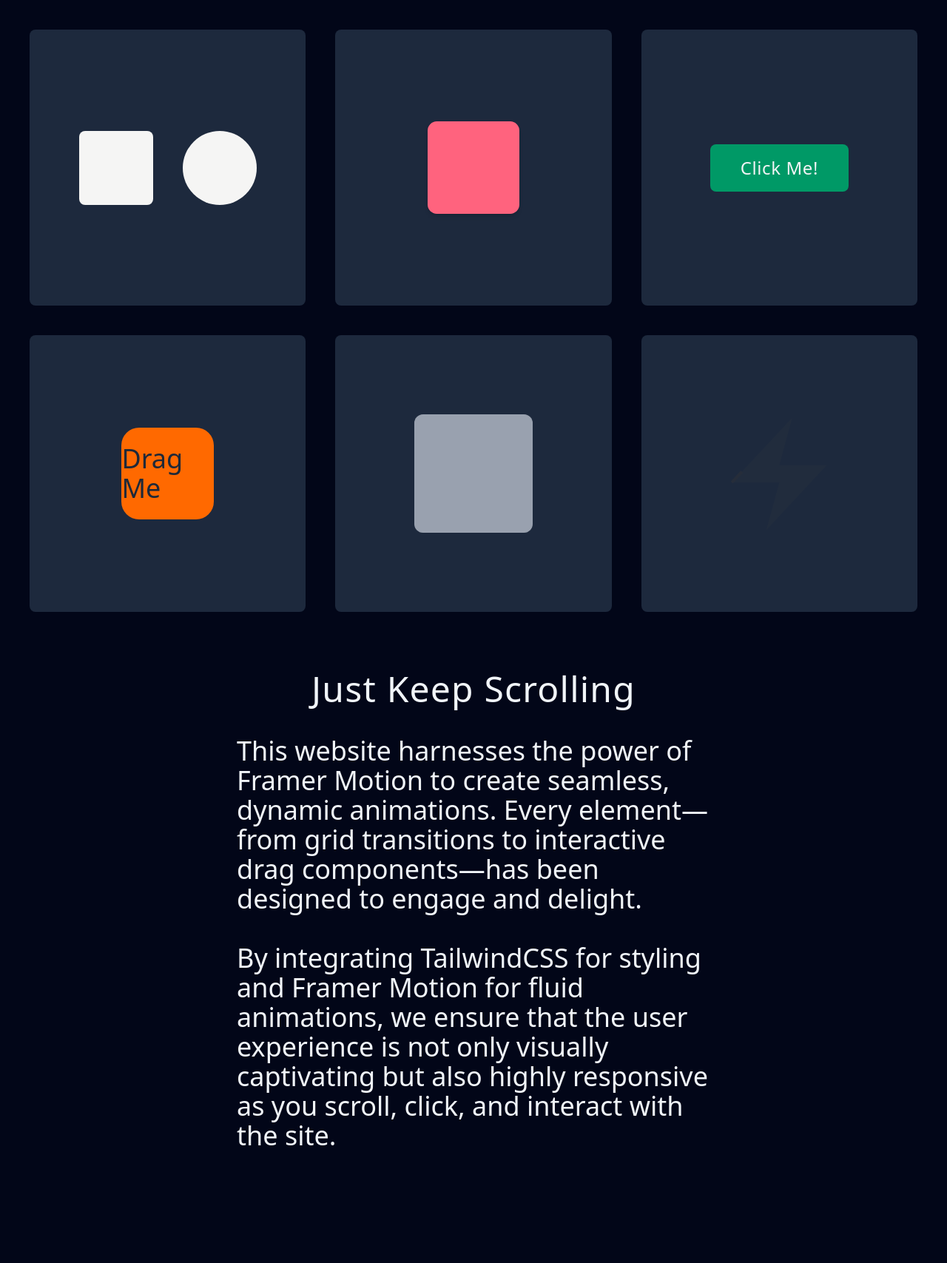
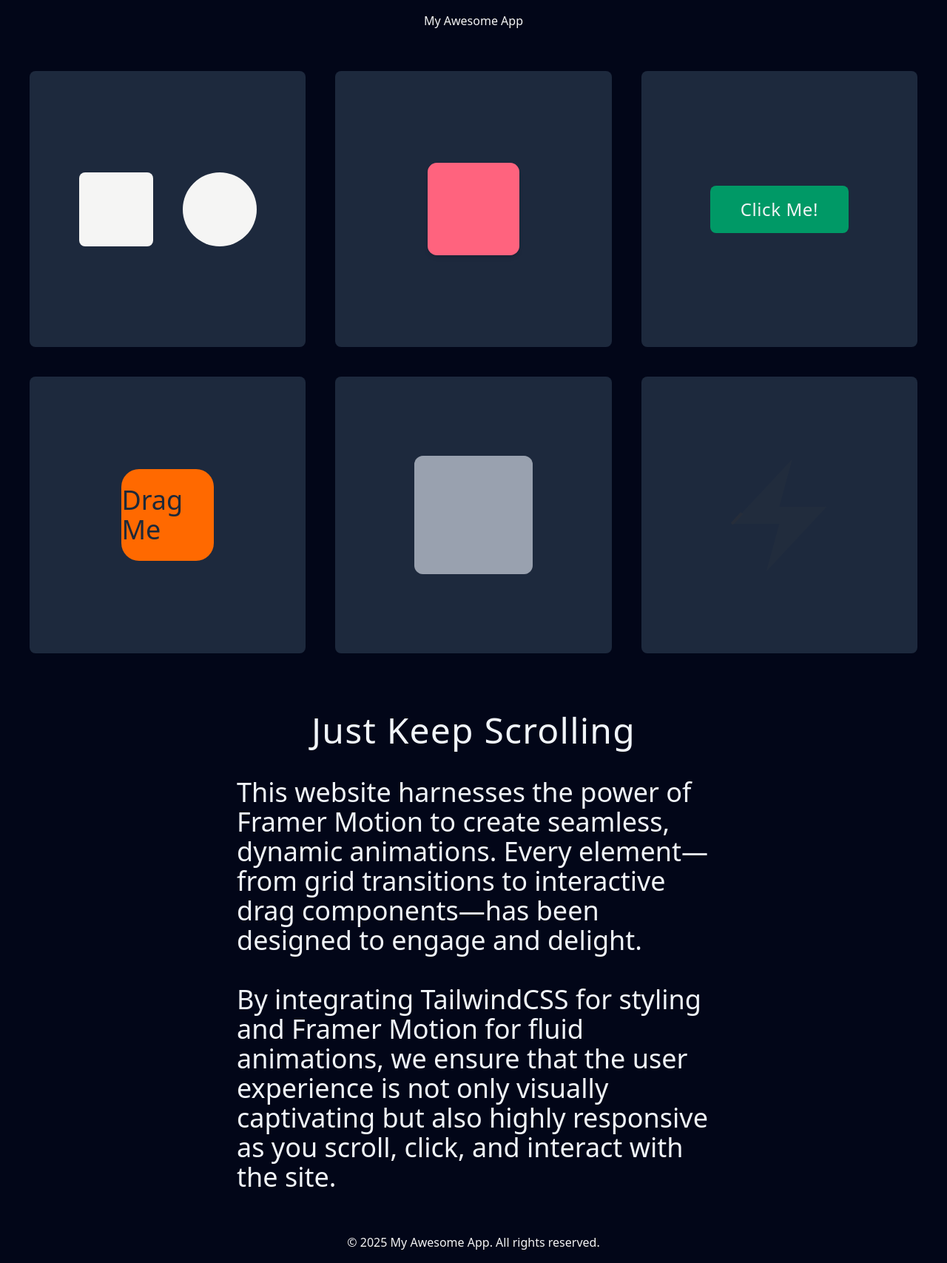
Before and after one commit to Shashank1394/framer, a React (Vite) app: page / in a window 1280 px wide. Shown: the whole page at 74% size. Before the commit the page ends 1595 px from the top, so only its background shows below. Built offline with nearby package versions, Linux system fonts and the light colour scheme.

Commit message:
feat: add Header and Footer components for improved layout and branding

```diff
--- a/src/App.jsx
+++ b/src/App.jsx
@@ -8,6 +8,8 @@ import {
   useTransform,
 } from "framer-motion";
 import { useRef, useEffect } from "react";
+import Header from "./components/Header";
+import Footer from "./components/Footer";
 
 const gridContainerVariants = {
   hidden: { opacity: 0 },
@@ -63,6 +65,8 @@ function App() {
   }, [isTextInView, mainControls]);
 
   return (
+    <>
+      <Header />
       <div className="flex flex-col gap-10 overflow-x-hidden">
         {/* Grid Animations Section */}
         <motion.section
@@ -138,7 +142,12 @@ function App() {
             <motion.div
               className="w-1/3 h-1/3 bg-orange-500 rounded-3xl cursor-grab text-4xl text-gray-800 font-medium flex items-center justify-center"
               drag
-            dragConstraints={{ left: -125, right: 125, top: -125, bottom: 125 }}
+              dragConstraints={{
+                left: -125,
+                right: 125,
+                top: -125,
+                bottom: 125,
+              }}
               dragTransition={{ bounceDamping: 10, bounceStiffness: 600 }}
             >
               Drag Me
@@ -214,9 +223,9 @@ function App() {
             style={{ translateX: paragraphOneValue }}
             className="text-slate-100 font-thin text-4xl w-1/2 mx-auto"
           >
-          This website harnesses the power of Framer Motion to create seamless,
-          dynamic animations. Every element—from grid transitions to interactive
-          drag components—has been designed to engage and delight.
+            This website harnesses the power of Framer Motion to create
+            seamless, dynamic animations. Every element—from grid transitions to
+            interactive drag components—has been designed to engage and delight.
           </motion.p>
           <motion.p
             style={{ translateX: paragraphTwoValue }}
@@ -229,6 +238,8 @@ function App() {
           </motion.p>
         </section>
       </div>
+      <Footer />
+    </>
   );
 }
 
--- /dev/null
+++ b/src/components/Footer.jsx
@@ -0,0 +1,19 @@
+const Footer = () => {
+  return (
+    <footer style={footerStyle}>
+      <p>
+        &copy; {new Date().getFullYear()} My Awesome App. All rights reserved.
+      </p>
+    </footer>
+  );
+};
+
+const footerStyle = {
+  color: "#f4f4f4",
+  textAlign: "center",
+  padding: "1rem",
+  bottom: 0,
+  width: "100%",
+};
+
+export default Footer;
--- /dev/null
+++ b/src/components/Header.jsx
@@ -0,0 +1,15 @@
+const Header = () => {
+  return (
+    <header style={headerStyle}>
+      <h1>My Awesome App</h1>
+    </header>
+  );
+};
+
+const headerStyle = {
+  color: "#f4f4f4",
+  textAlign: "center",
+  padding: "1rem",
+};
+
+export default Header;
--- a/src/main.jsx
+++ b/src/main.jsx
@@ -1,4 +1,3 @@
-/* eslint-disable no-unused-vars */
 import { StrictMode } from "react";
 import { createRoot } from "react-dom/client";
 import "./index.css";
```
Lines whose indentation alone changed are shown as unchanged.
